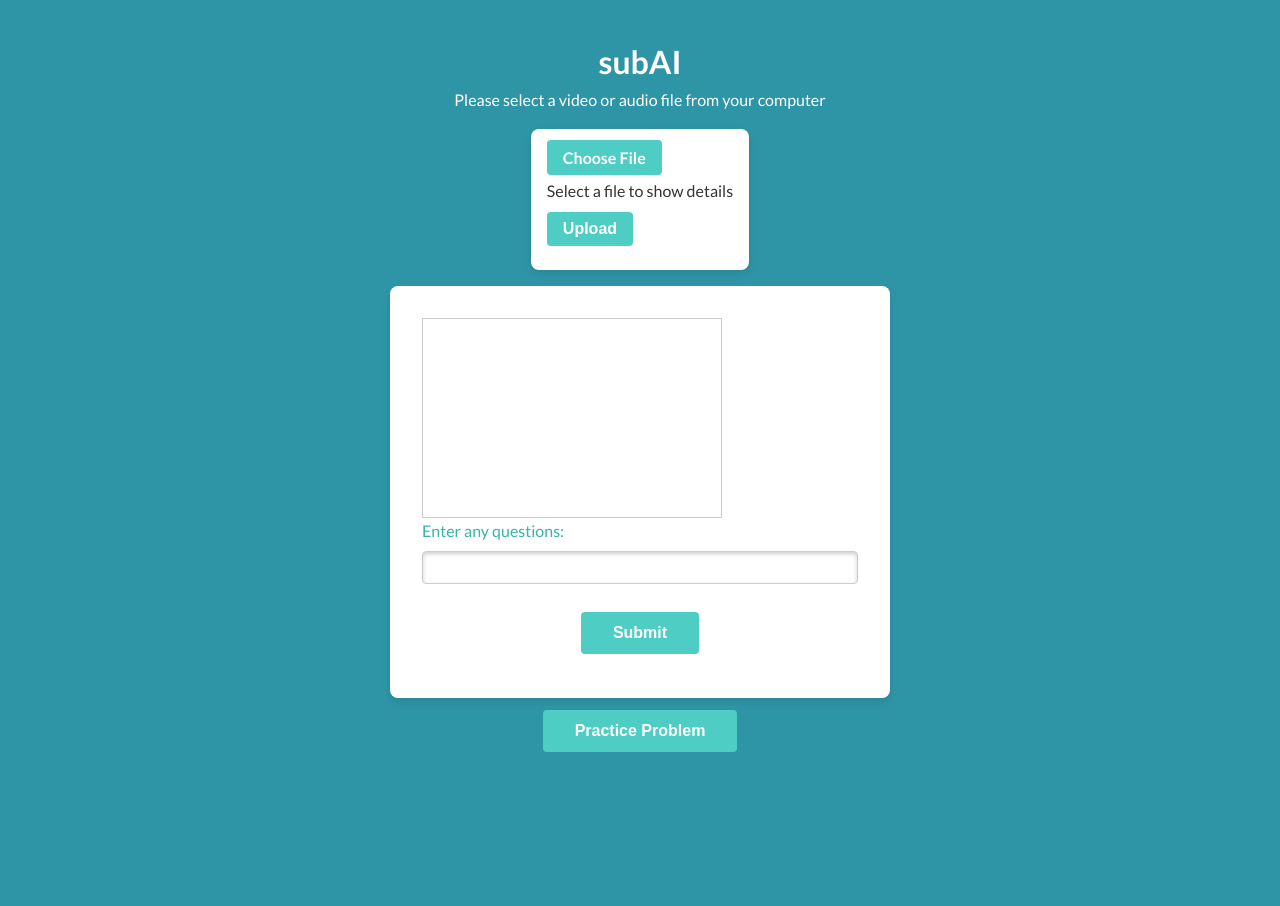
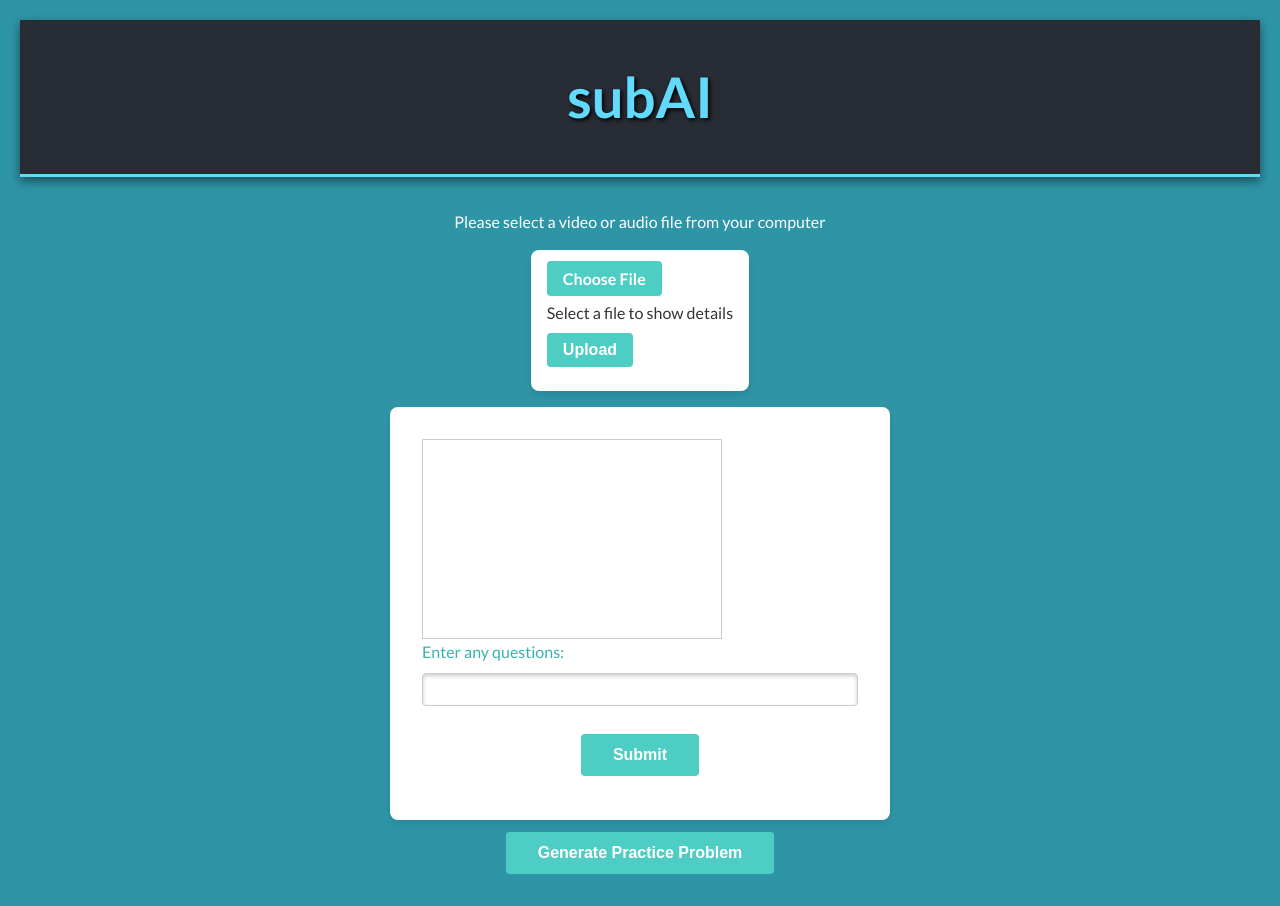
Before and after one commit to avashraj/subai, a React (Create React App) app: page / in a window 1280 px wide. Before the commit the page ends 800 px from the top, so only its background shows below. Built offline with nearby package versions, Linux system fonts and the light colour scheme.

Commit message:
Fixed styling

```diff
--- a/src/App.js
+++ b/src/App.js
@@ -29,7 +29,7 @@ function App() {
           'Content-Type': 'application/json',
         },
         body: JSON.stringify(data),
-        mode:'cors',
+        mode: 'cors',
       });
 
       if (response.ok) {
@@ -45,7 +45,9 @@ function App() {
 
   return (
     <div className="App">
+      <container className="App-header">
         <h1>subAI</h1>
+      </container>
       <p>Please select a video or audio file from your computer</p>
       <FileUpload />
       <form onSubmit={handleSubmit}>
@@ -69,7 +71,7 @@ function App() {
         </div>
       </form>
       <div>
-        <button>Practice Problem</button>
+        <button>Generate Practice Problem</button>
       </div>
     </div>
   );
```
Lines whose indentation alone changed are shown as unchanged.
